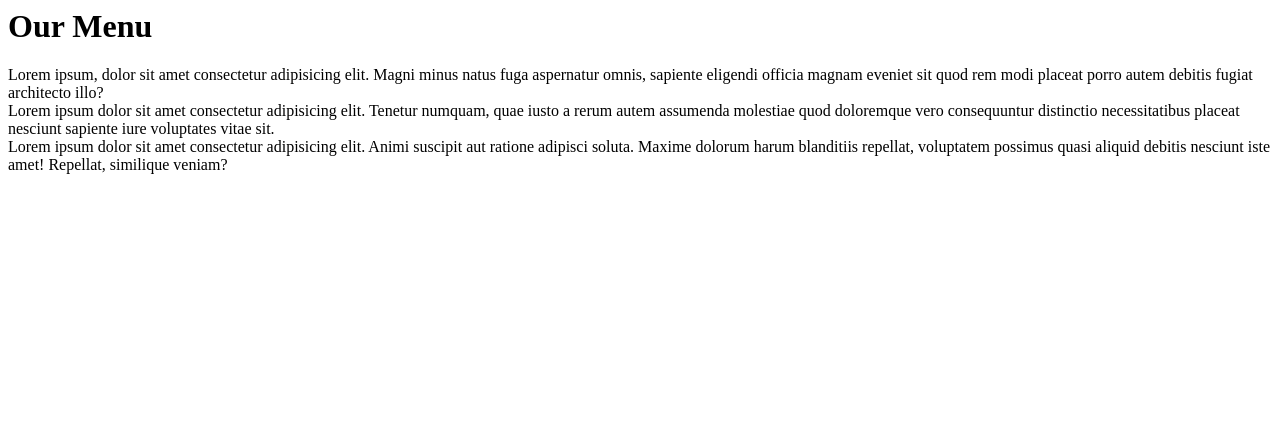
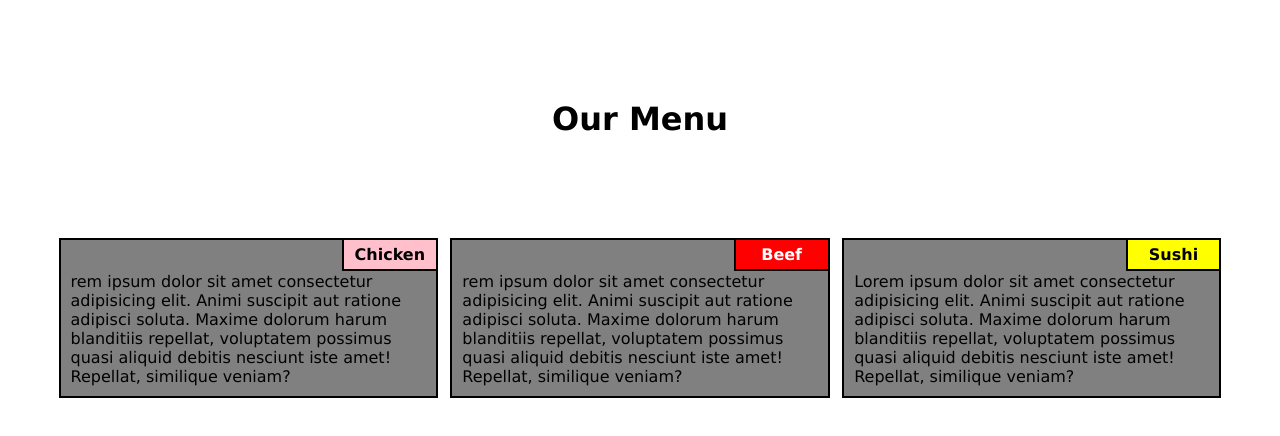
Before and after one commit to NotBiagio/coursera-test, a plain HTML site: page module2-solution/index.html in a window 1280 px wide. Drawn offline with Linux system fonts and the light colour scheme.

Commit message:
Final Commit

```diff
--- a/module2-solution/css/index.css
+++ b/module2-solution/css/index.css
@@ -1,8 +1,143 @@
-/* @media (max-width: 992px) {
+
+body{
+    font-family: Verdana;
+}
+*{
+    box-sizing: border-box;
+}
+.title{
+    text-align: center;
+    margin-bottom: 100px;
+    margin-top: 100px;
+}
 
 
-} */
+@media (min-width: 992px) {
+    .section1{
+        position: relative;
+        float: left;
+        width: 30%;
+        margin-right:1%;
+        margin-left: 4%;
+    }
+    .section2{
+        position: relative;
+        float: left;
+        width: 30%;
+        margin-right:1%;
+    }
+    .section3{
+        position: relative;
+        float: left;
+        width: 30%;
+
+    }
+
+}
+
+@media (min-width: 768px) and (max-width: 991px) {
+    .section1{
+        position: relative;
+        float: left;
+        width: 49%;
+        margin-right: 2%;
+
+    }
+    .section2{
+        position: relative;
+        float: left;
+        width: 49%;
+    }
+    .section3{
+        position: relative;
+        float: left;
+        margin-top: 2%;
+        width: 100%;
+    }
+
+}
+
+@media (max-width: 767px) {
+    .section1{
+        position: relative;
+        width: 100%;
+        margin-bottom:2% ;
+    }
+    .section2{
+        position: relative;
+        width: 100%;
+        margin-bottom:2% ;
+    }
+    .section3{
+        position: relative;
+        width: 100%;
+    }
+
+}
+
+
+
+
+.section1-title{
+    position: absolute;
+    right: 0;
+    top: 0;
+    padding: 5px;
+    background-color: pink;
+    border-bottom: 2px solid black;
+    border-left: 2px solid black;
+    width: 25%;
+    text-align: center;
+}
+
+.section2-title{
+    position: absolute;
+    right: 0;
+    top: 0;
+    padding: 5px;
+    background-color: red;
+    border-bottom: 2px solid black;
+    border-left: 2px solid black;
+    color: white;
+    width: 25%;
+    text-align: center;
+}
+.section3-title{
+    position: absolute;
+    right: 0;
+    top:0;
+    padding: 5px;
+    background-color: yellow;
+    border-bottom: 2px solid black;
+    border-left: 2px solid black;
+    width: 25%;
+    text-align: center;
+
+}
+
+
+
+
+
+
 
 .section1{
-    float: left;
+    padding: 32px 10px 10px 10px;
+    border: 2px solid black;
+    background-color: grey;
 }
+.section2{
+    padding: 32px 10px 10px 10px;
+    border: 2px solid black;
+    background-color: grey;
+}
+.section3{
+    padding: 32px 10px 10px 10px;
+    border: 2px solid black;
+    background-color: grey;
+}
+
+h4{
+    margin: 0;
+    padding: 0;
+}
--- a/module2-solution/index.html
+++ b/module2-solution/index.html
@@ -5,23 +5,23 @@
       <meta charset="UTF-8">
   </head>
   <body>
-    <div class="title">
-      <h1>Our Menu</h1>
-    </div>
 
-    <div class="main">
+      <h1 class="title">Our Menu</h1>
+
 
       <div class="section1">
-        Lorem ipsum, dolor sit amet consectetur adipisicing elit. Magni minus natus fuga aspernatur omnis, sapiente eligendi officia magnam eveniet sit quod rem modi placeat porro autem debitis fugiat architecto illo?
+        <div class="section1-title"><h4>Chicken</h4></div>
+        rem ipsum dolor sit amet consectetur adipisicing elit. Animi suscipit aut ratione adipisci soluta. Maxime dolorum harum blanditiis repellat, voluptatem possimus quasi aliquid debitis nesciunt iste amet! Repellat, similique veniam?
       </div>
 
       <div class="section2">
-        Lorem ipsum dolor sit amet consectetur adipisicing elit. Tenetur numquam, quae iusto a rerum autem assumenda molestiae quod doloremque vero consequuntur distinctio necessitatibus placeat nesciunt sapiente iure voluptates vitae sit.
+        <div class="section2-title"><h4>Beef</h4></div>
+        rem ipsum dolor sit amet consectetur adipisicing elit. Animi suscipit aut ratione adipisci soluta. Maxime dolorum harum blanditiis repellat, voluptatem possimus quasi aliquid debitis nesciunt iste amet! Repellat, similique veniam?
       </div>
 
       <div class="section3">
+        <div class="section3-title"><h4>Sushi</h4></div>
         Lorem ipsum dolor sit amet consectetur adipisicing elit. Animi suscipit aut ratione adipisci soluta. Maxime dolorum harum blanditiis repellat, voluptatem possimus quasi aliquid debitis nesciunt iste amet! Repellat, similique veniam?
       </div>
-    </div>
   </body>
 </html>
```
